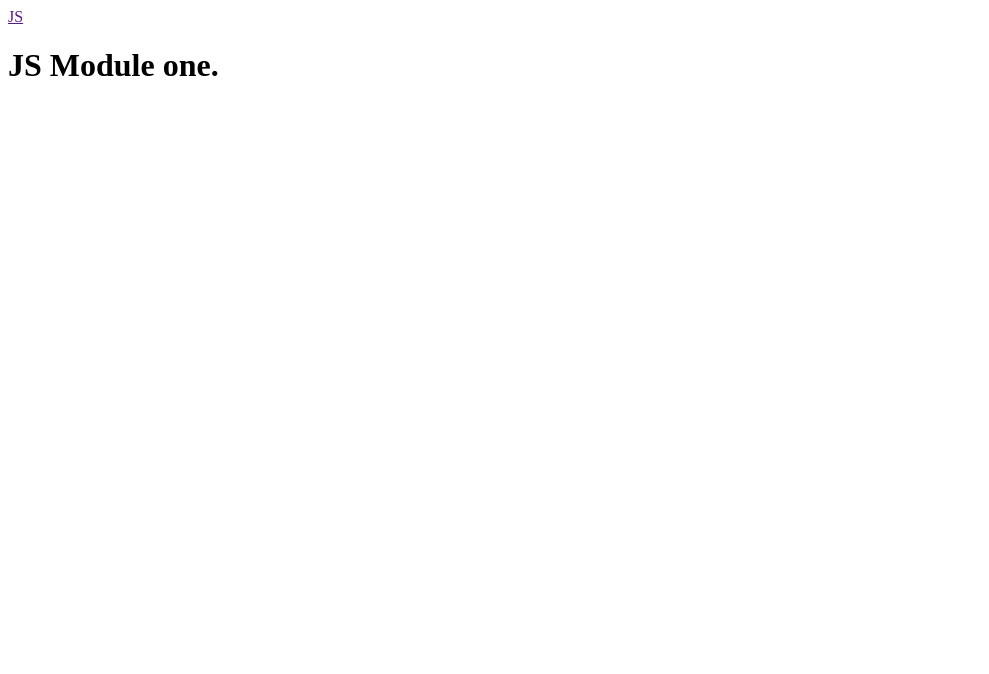
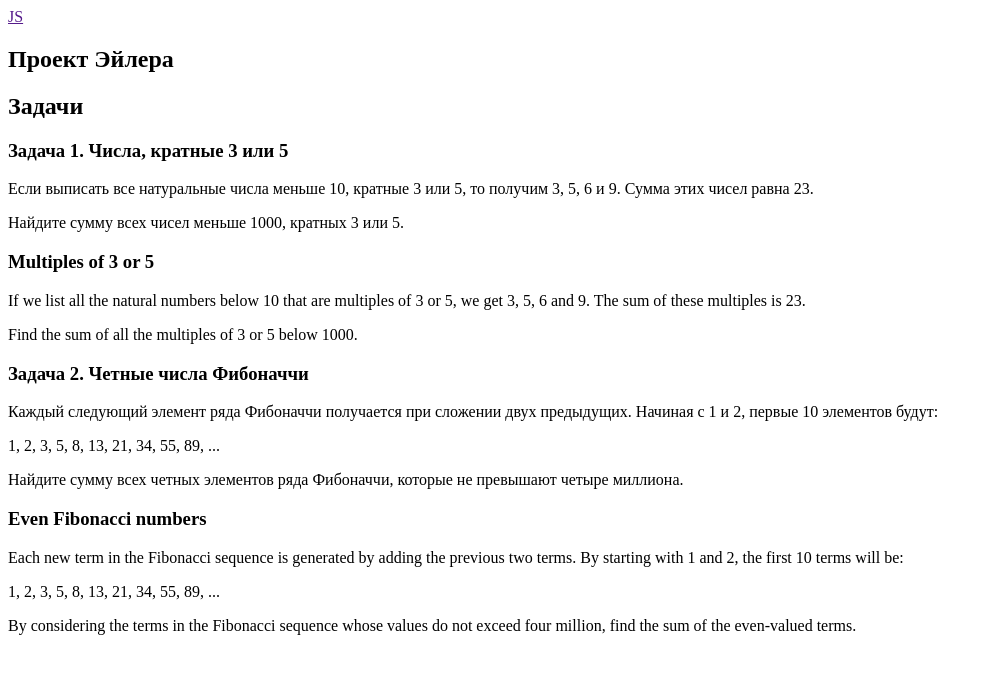
Before and after one commit to Aleksey-Dr/TasksProjectEuler, a plain HTML site: page index.html in a window 1280 px wide. Shown: the whole page, without its empty margins (0-989 px from the left). Drawn offline with Linux system fonts and the light colour scheme.

Commit message:
Task 2 (and fixed Task 1)
Task 2
1) function;
2) recursion;
3) if;
4) Number.parseInt().

 And fixed Task 1
1) else if.

```diff
--- a/index.html
+++ b/index.html
@@ -11,7 +11,48 @@
       <a href="">JS</a>
     </header>
     <main>
-      <h1>JS Module one.</h1>
+      <section>
+        <h1>Проект Эйлера</h1>
+      </section>
+      <section>
+        <h2>Задачи</h2>
+        <!-- Задача 1 -->
+        <h3>Задача 1. Числа, кратные 3 или 5</h3>
+        <p>
+          Если выписать все натуральные числа меньше 10, кратные 3 или 5, то
+          получим 3, 5, 6 и 9. Сумма этих чисел равна 23.
+        </p>
+        <p>Найдите сумму всех чисел меньше 1000, кратных 3 или 5.</p>
+        <h3>Multiples of 3 or 5</h3>
+        <p>
+          If we list all the natural numbers below 10 that are multiples of 3 or
+          5, we get 3, 5, 6 and 9. The sum of these multiples is 23.
+        </p>
+        <p>Find the sum of all the multiples of 3 or 5 below 1000.</p>
+
+        <!-- Задача 2 -->
+        <h3>Задача 2. Четные числа Фибоначчи</h3>
+        <p>
+          Каждый следующий элемент ряда Фибоначчи получается при сложении двух
+          предыдущих. Начиная с 1 и 2, первые 10 элементов будут:
+        </p>
+        <p>1, 2, 3, 5, 8, 13, 21, 34, 55, 89, ...</p>
+        <p>
+          Найдите сумму всех четных элементов ряда Фибоначчи, которые не
+          превышают четыре миллиона.
+        </p>
+        <h3>Even Fibonacci numbers</h3>
+        <p>
+          Each new term in the Fibonacci sequence is generated by adding the
+          previous two terms. By starting with 1 and 2, the first 10 terms will
+          be:
+        </p>
+        <p>1, 2, 3, 5, 8, 13, 21, 34, 55, 89, ...</p>
+        <p>
+          By considering the terms in the Fibonacci sequence whose values do not
+          exceed four million, find the sum of the even-valued terms.
+        </p>
+      </section>
     </main>
     <script src="./js/module-one.js"></script>
   </body>
--- a/js/module-one.js
+++ b/js/module-one.js
@@ -1,55 +1,73 @@
 "use strict";
 
 // -- Task 1 --
-
-// If we list all the natural numbers below 10 that are multiples of 3 or 5,
-// we get 3, 5, 6 and 9. The sum of these multiples is 23.
-// Find the sum of all the multiples of 3 or 5 below 1000.
-
-// Если выписать все натуральные числа меньше 10, кратные 3 или 5,
-// то получим 3, 5, 6 и 9. Сумма этих чисел равна 23.
-// Найдите сумму всех чисел меньше 1000, кратных 3 или 5.
+// Version 1
 
 // Решение
 
 // Объявляем глобальную переменную sumMultiplesNumber,
 // в которую будет записываться результат
 // и присваиваем ей начальное значение - 0
-let sumMultiplesNumber = 0;
+
+// console.log("Task 1");
+// let sumMultiplesNumber = 0;
 
 // Function declaration with three options
 // endNumber - задаёт максиальное значение числа для проверки его на кратность
 // numberOne - первое значение числа, которому должно быть кратно endNumber
 // numberTwo - второе значение числа, которому должно быть кратно endNumber
-function multiplesNumber(endNumber, numberOne, numberTwo) {
-
+// function multiplesNumber(endNumber, numberOne, numberTwo) {
     // Проверяем значение endNumber для остановки цикла (заданного при
     // помощи рекурсии), когда значение endNumber достигает - 0
-    if (endNumber === 0) {
+    // if (endNumber === 0) {
         // и выводим результат
-        console.log("Результат");
-        return console.log(sumMultiplesNumber);
-    }
+        // console.log("Результат");
+        // return console.log(sumMultiplesNumber);
+    // }
+    // проверка на кратность первому числу
+    // let multiplesNumberOne = endNumber / numberOne;
+    // проверка на кратность второму числу
+    // let multiplesNumberTwo = endNumber / numberTwo;
 
-    // проверка на кратность первому числу
-    let multiplesNumberOne = endNumber / numberOne;
+    // if (multiplesNumberOne - Number.parseInt(multiplesNumberOne) === 0) {
+        // добавляем в sumMultiplesNumber текущее значение endNumber
+        // sumMultiplesNumber += endNumber;
+    // } else if (multiplesNumberTwo - Number.parseInt(multiplesNumberTwo) === 0) {
+        // добавляем в sumMultiplesNumber текущее значение endNumber
+        // sumMultiplesNumber += endNumber;
+    // }
+    // recursion (для зацикливания вычислений)
+    // return multiplesNumber(endNumber - 1, numberOne, numberTwo);
+// }
+// вызов функции
+// multiplesNumber(999, 3, 5);
 
-    if (multiplesNumberOne - Number.parseInt(multiplesNumberOne) === 0) {
-        // добавляем в sumMultiplesNumber текущее значение endNumber
-        sumMultiplesNumber += endNumber;
-    }
+// -- Task 2 --
 
-    // проверка на кратность второму числу
-    let multiplesNumberTwo = endNumber / numberTwo;
+// Решение
+// console.log("Task 2");
+// let sumEvenFibonacciNumbers = 0;
+// let firstFibonacciItem = 1;
+// let secondFibonacciItem = 2;
 
-    if (multiplesNumberTwo - Number.parseInt(multiplesNumberTwo) === 0) {
-        // добавляем в sumMultiplesNumber текущее значение endNumber
-        sumMultiplesNumber += endNumber;
-    }
+// function evenFibonacciNumbers(endFibonacciSequence) {
 
-    // рекурсия (для зацикливания вычислений)
-    return multiplesNumber(endNumber - 1, numberOne, numberTwo);
-}
+//     if (firstFibonacciItem >= endFibonacciSequence) {
+//         return console.log("Answer:" + " " + sumEvenFibonacciNumbers);
+//     }
 
-// вызов функции
-multiplesNumber(9, 3, 5);
+//     if ((firstFibonacciItem / 2 - Number.parseInt(firstFibonacciItem / 2)) === 0) {
+//         sumEvenFibonacciNumbers += firstFibonacciItem;
+
+//     }
+
+//     let sumFibonacciItems = firstFibonacciItem + secondFibonacciItem;
+//     firstFibonacciItem = secondFibonacciItem;
+//     secondFibonacciItem = sumFibonacciItems;
+
+    // recursion
+//     evenFibonacciNumbers(endFibonacciSequence);
+// }
+
+// evenFibonacciNumbers(4000000);
+// console.log("Stop!")
```
